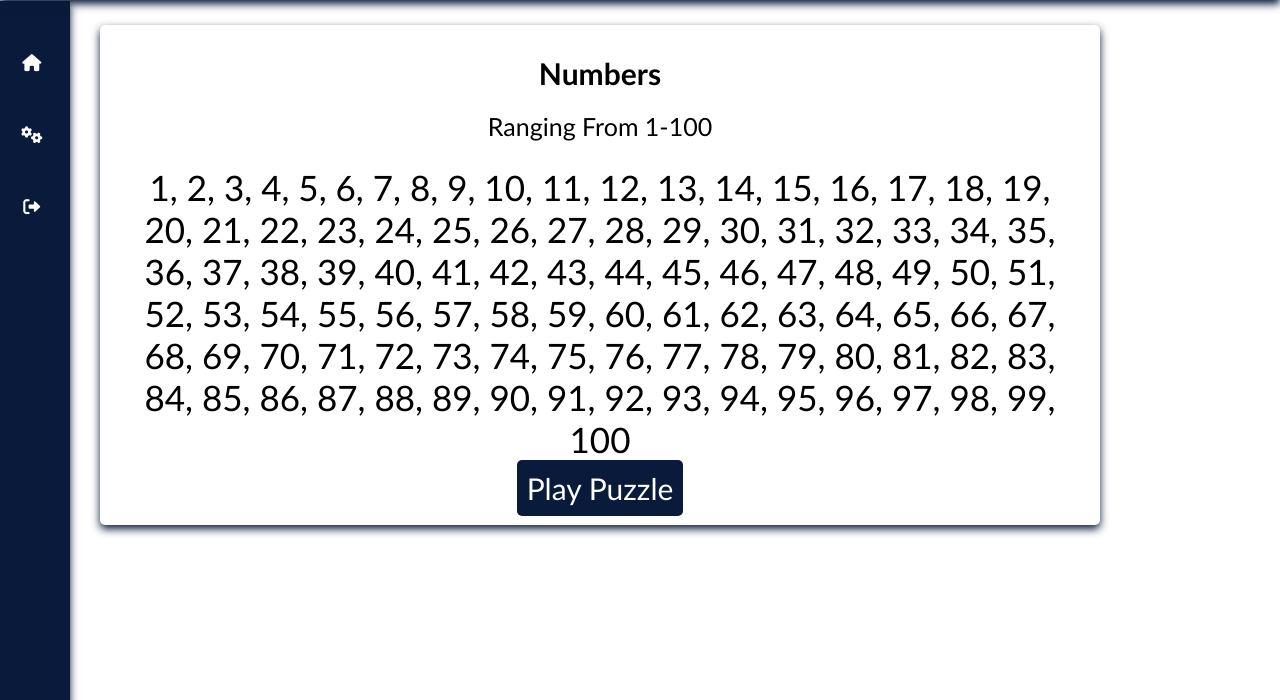
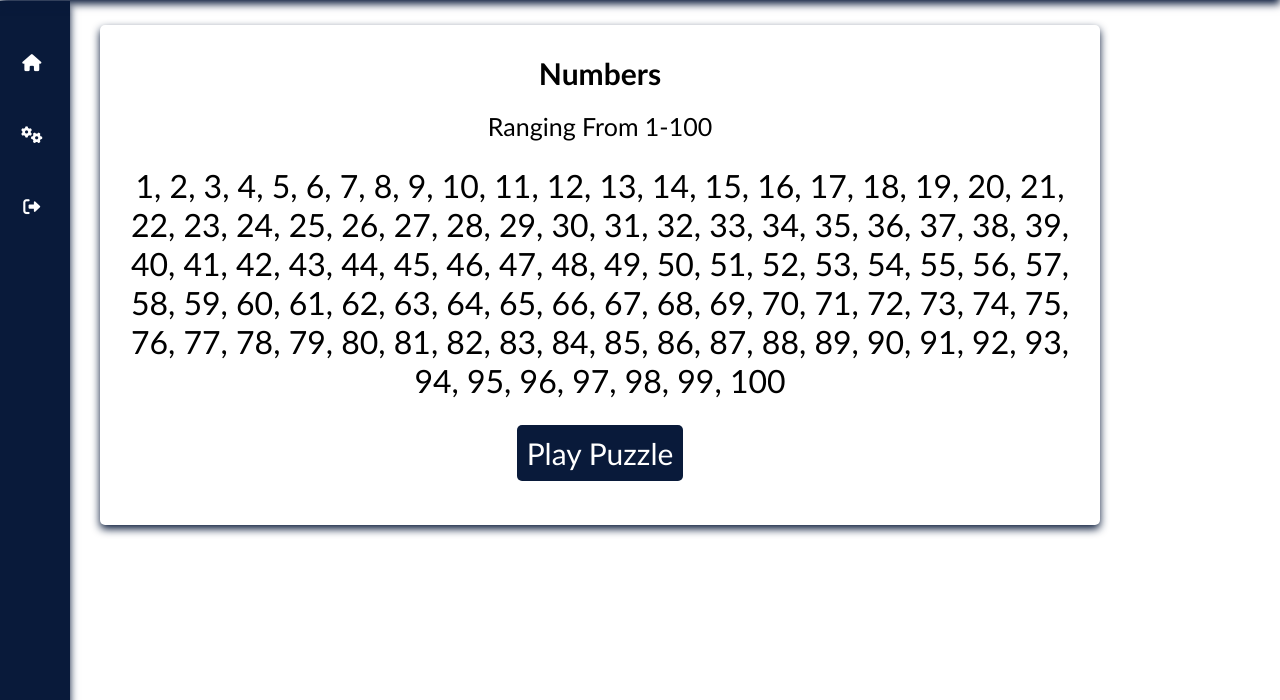
Before and after one commit to PreciousEzeigbo/Thinky-Tots, a Flask app: page /numbers in a window 1280 px wide. Shown: the part 75-775 px from the top of the page. Run offline with Flask 3, Linux system fonts and the light colour scheme; the visitor is signed in with stand-in values (Sample User, id 1); data comes from the database, SQL or seed files in the repository.

Commit message:
Add styles for number display section with few changes

```diff
--- a/public/static/css/numbers.css
+++ b/public/static/css/numbers.css
@@ -33,7 +33,8 @@
 }
 
 .item {
-    font-size: 35px;
+    font-size: 32px;
+    margin-bottom: 25px;
 }
 
 .numrix-redirect {
```
